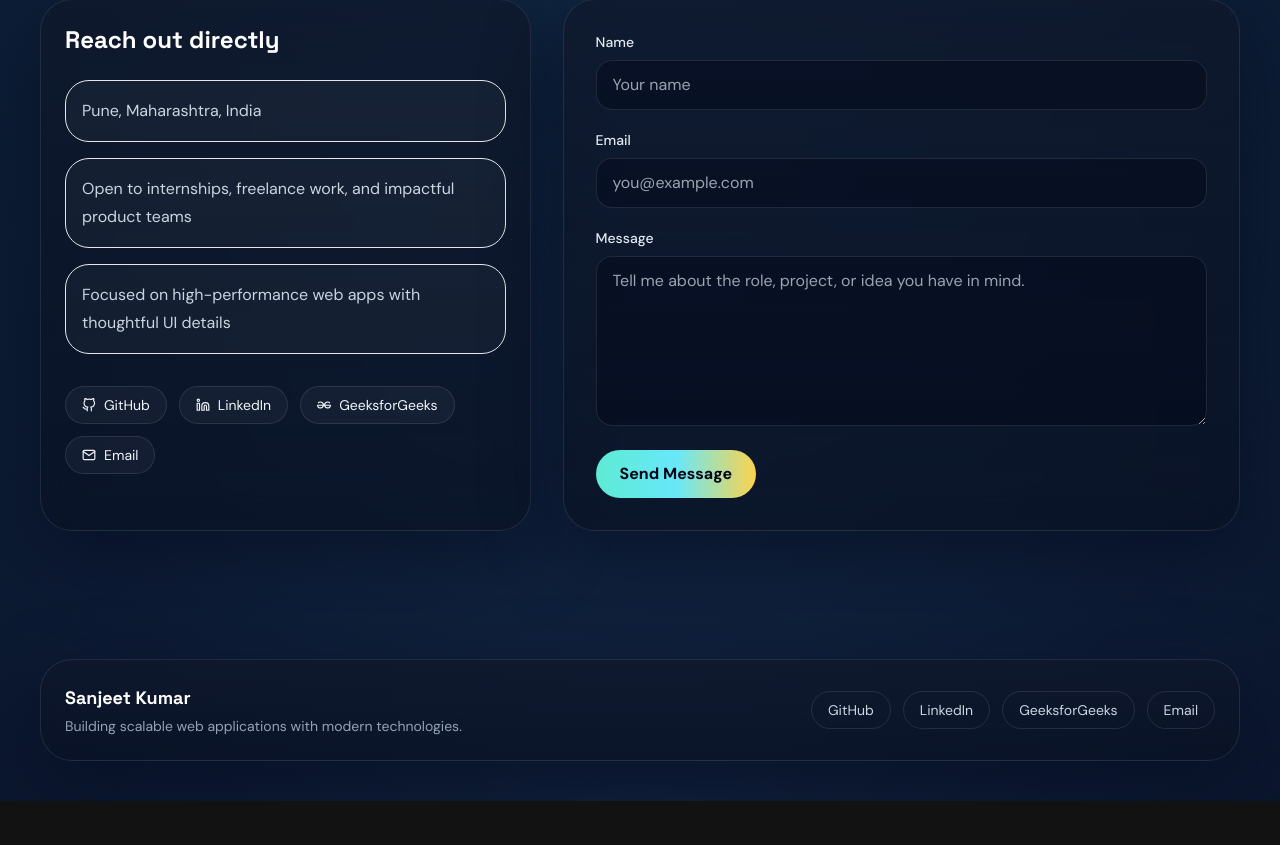
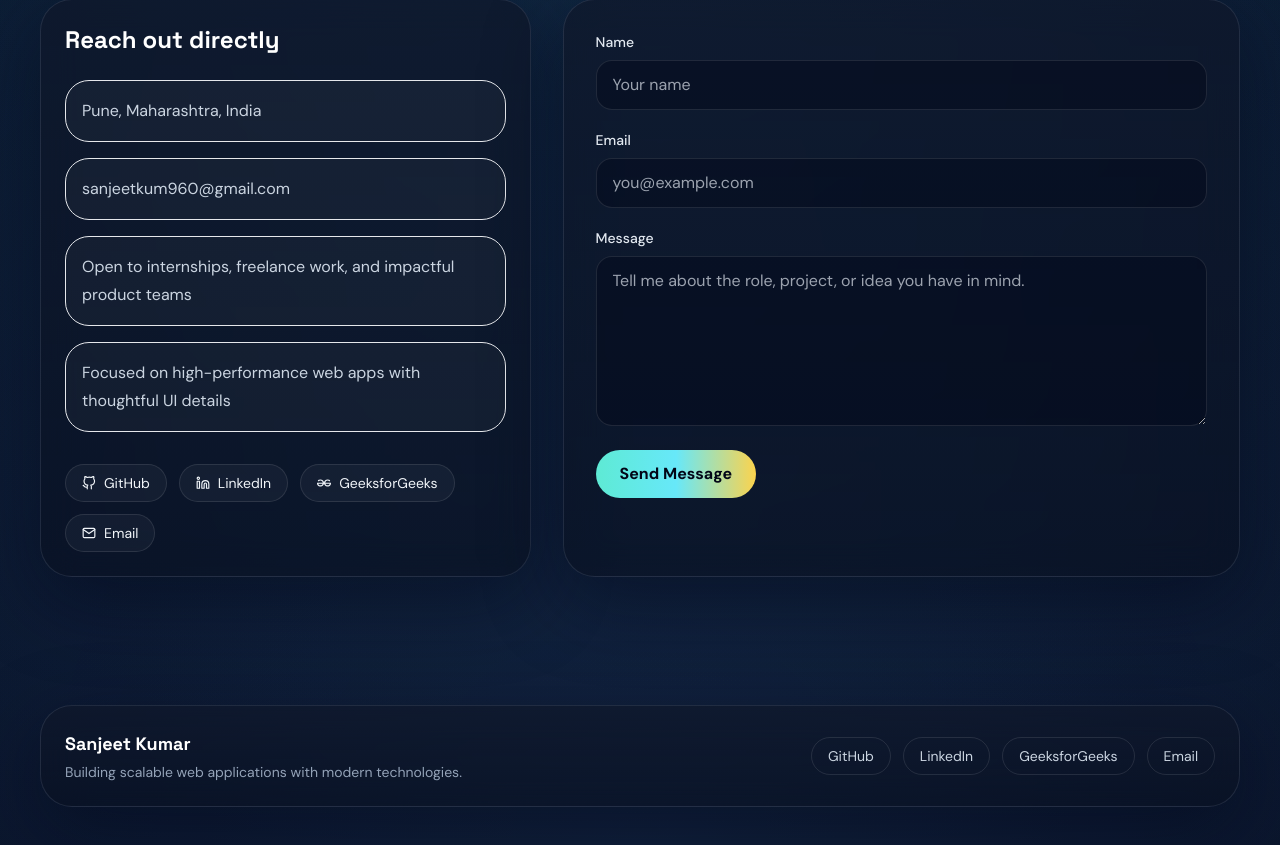
Before and after one commit to sanjeetkumarcodethrust/my-portfolio, a React (Vite) app: page / in a window 1280 px wide. Shown: the part 5722-6567 px from the top of the page. Before the commit the page ends 6523 px from the top, so only its background shows below. Built offline with nearby package versions, Linux system fonts and the light colour scheme; no server answers; the database is empty.

Commit message:
my portfolio version

```diff
--- a/src/data/portfolio.js
+++ b/src/data/portfolio.js
@@ -134,18 +134,19 @@ export const socialLinks = [
   },
   {
     label: 'GeeksforGeeks',
-    href: 'https://www.geeksforgeeks.org/user/yourusername',
+    href: 'https://www.geeksforgeeks.org/user/sanjeetcs8t/',
     icon: SiGeeksforgeeks,
   },
   {
     label: 'Email',
-    href: 'mailto:sanjeet@example.com',
+    href: 'mailto:sanjeetkum960@gmail.com',
     icon: FiMail,
   },
 ];
 
 export const contactDetails = [
   'Pune, Maharashtra, India',
+  'sanjeetkum960@gmail.com',
   'Open to internships, freelance work, and impactful product teams',
   'Focused on high-performance web apps with thoughtful UI details',
 ];
```
